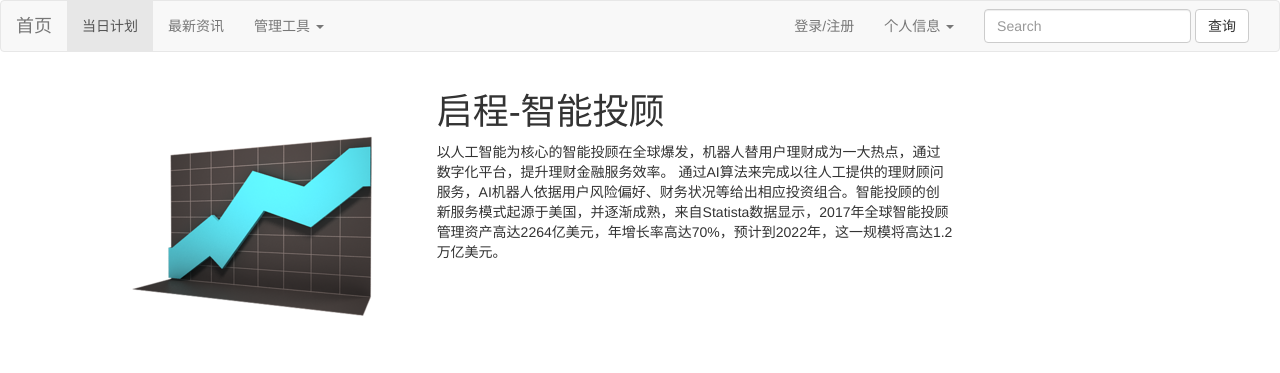
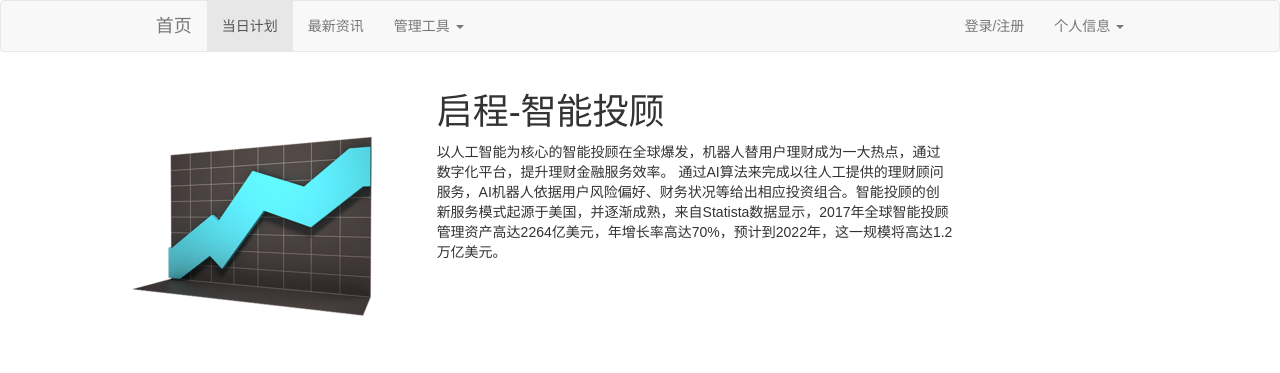
Before and after one commit to ulihgu/PHP, a PHP site: page /phpbos/FuturesTrade/index.html in a window 1280 px wide. Shown: the top 373 px of the page. Run offline with PHP 8.4, Linux system fonts and the light colour scheme.

Commit message:
2018_8_28_2

```diff
--- a/FuturesTrade/css/mystyle.css
+++ b/FuturesTrade/css/mystyle.css
@@ -1,5 +1,6 @@
 *{
     margin: 0px;
+    font-family: Arial;
 }
 
 .login-item input{
@@ -30,3 +31,8 @@
 h3{
     margin-left:25px;
 }
+
+#bs-example-navbar-collapse-1{
+    margin-left: 10%;
+    margin-right: 10%;
+}
--- a/FuturesTrade/dayIntroduction.html
+++ b/FuturesTrade/dayIntroduction.html
@@ -130,11 +130,12 @@
     <div class="col-md-8"></div>
   </div>
 
-  <div id="loginbox">
+  <div id="loginbox" class="form-group">
     <div class="login-item"><input type="text" id="textUserName" placeholder="油箱"/></div>
     <div class="login-item"><input type="password" id="textPassword"  placeholder="密码"/></div>
-    <div class="login-item"><a id="loging" href="javasscript">登录</a></div>
+    <div class="login-item"><a id="loging" href="javasscript:;">登录</a></div>
   </div>
 
 </body>
+
 </html>
--- a/FuturesTrade/index.html
+++ b/FuturesTrade/index.html
@@ -26,11 +26,12 @@
           <span class="icon-bar"></span>
           <span class="icon-bar"></span>
         </button>
-        <a class="navbar-brand" href="#">首页</a>
+
       </div>
 
       <!-- Collect the nav links, forms, and other content for toggling -->
       <div class="collapse navbar-collapse" id="bs-example-navbar-collapse-1">
+          <a class="navbar-brand" href="#">首页</a>
         <ul class="nav navbar-nav">
           <li class="active">
             <a href="dayIntroduction.html">当日计划
@@ -65,12 +66,7 @@
             </ul>
           </li>
         </ul>
-        <form class="navbar-form navbar-right">
-          <div class="form-group">
-            <input type="text" class="form-control" placeholder="Search">
-          </div>
-          <button id="selectData" type="submit" class="btn btn-default">查询</button>
-        </form>
+
         <ul class="nav navbar-nav navbar-right">
           <li>
             <a href="#" onclick="showLogin()">登录/注册</a>
@@ -130,10 +126,10 @@
     <div class="col-md-8"></div>
   </div>
 
-  <div id="loginbox">
-    <div class="login-item"><input type="type" id="textUserName" placeholder="油箱"/></div>
-    <div class="login-item"><input type="password" id="textPassword" placeholder="密码"/></div>
-    <div class="login-item"><a id="loging" href="javascript:;" onclick="loginFun()">登录</a></div>
+  <div id="loginbox" class="form-group">
+    <div class="login-item "><input type="type" id="textUserName" placeholder="油箱"/></div>
+    <div class="login-item "><input type="password" id="textPassword" placeholder="密码"/></div>
+    <div class="login-item "><a id="loging" href="javascript:;" onclick="loginFun()">登录</a></div>
     <h3></h3>
   </div>
 
--- a/FuturesTrade/js/tools.js
+++ b/FuturesTrade/js/tools.js
@@ -65,7 +65,11 @@ function loginFun() {
                 }else{
                     var na = d.map(function(v){
                        //console.log("名称："+v.user +" 邮箱："+v.email+" 城市："+v.city)
-                        $("h3").html("名称："+v.user +" 邮箱："+v.email+" 城市："+v.city);
+                        //$("h3").html("名称1："+v.user +" 邮箱2："+v.email+" 城市3："+v.city);
+                        var name = "退出："+v.user;
+                       // $("h3").html(name);
+                        document.getElementById("loginout").innerHTML = name;
+                        layer.close(layer.index);
                     });
                 }
             }
--- a/FuturesTrade/loging.html
+++ b/FuturesTrade/loging.html
@@ -69,7 +69,7 @@
           <div class="form-group">
             <input type="text" class="form-control" placeholder="Search">
           </div>
-          <button id="selectData" type="submit" class="btn btn-default" onclick="showLogin()">查询</button>
+          <button id="selectData" type="submit" class="btn btn-default">查询</button>
         </form>
         <ul class="nav navbar-nav navbar-right">
           <li>
@@ -131,7 +131,7 @@
   <div id="loginbox">
     <div class="login-item"><input type="text" id="textUserName" placeholder="油箱"/></div>
     <div class="login-item"><input type="password" id="textPassword"  placeholder="密码"/></div>
-    <div class="login-item"><a id="loging" href="javasscript">登录</a></div>
+    <div class="login-item"><a id="loging" href="javasscript:;">登录</a></div>
   </div>
 
 </body>
--- a/FuturesTrade/transactionConfig.html
+++ b/FuturesTrade/transactionConfig.html
@@ -156,7 +156,7 @@
   <div id="loginbox">
     <div class="login-item"><input type="text" id="textUserName" placeholder="油箱"/></div>
     <div class="login-item"><input type="password" id="textPassword"  placeholder="密码"/></div>
-    <div class="login-item"><a id="loging" href="javasscript">登录</a></div>
+    <div class="login-item"><a id="loging" href="javasscript:;">登录</a></div>
   </div>
 
 </body>
```
